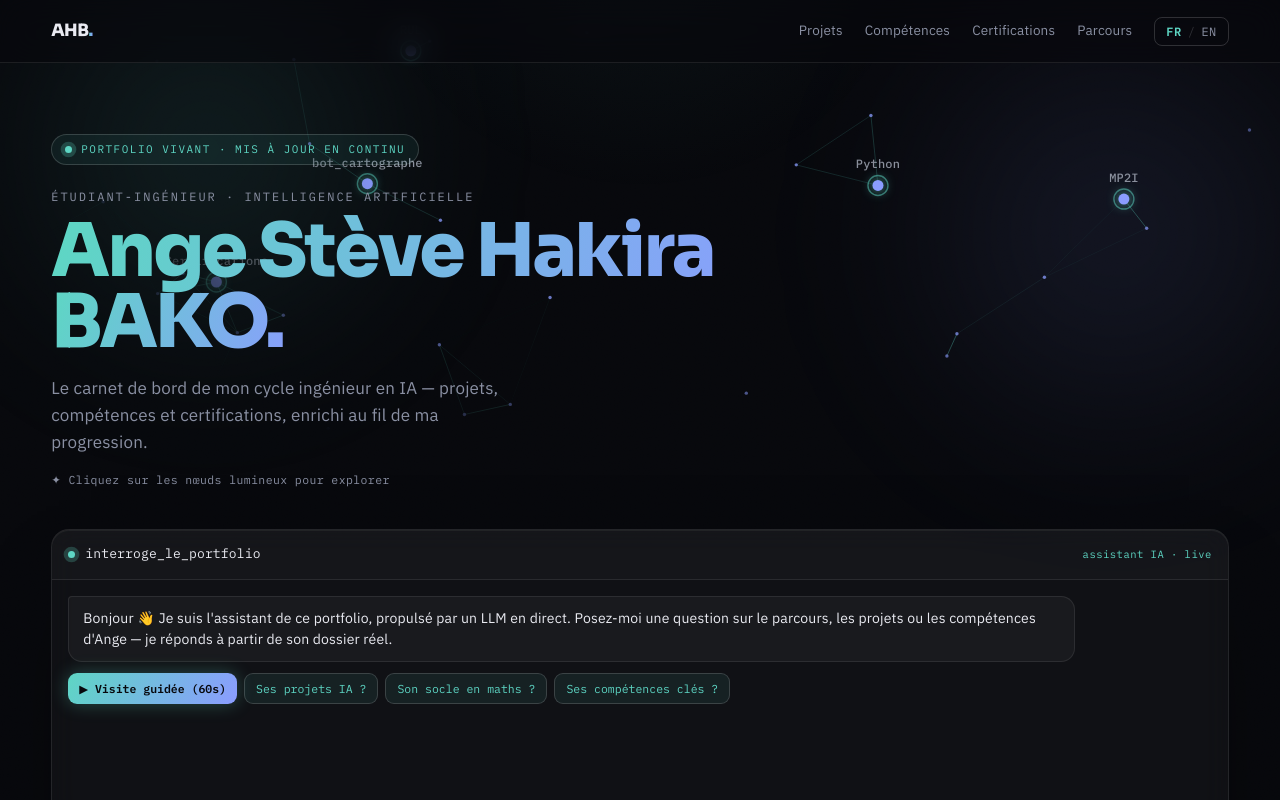
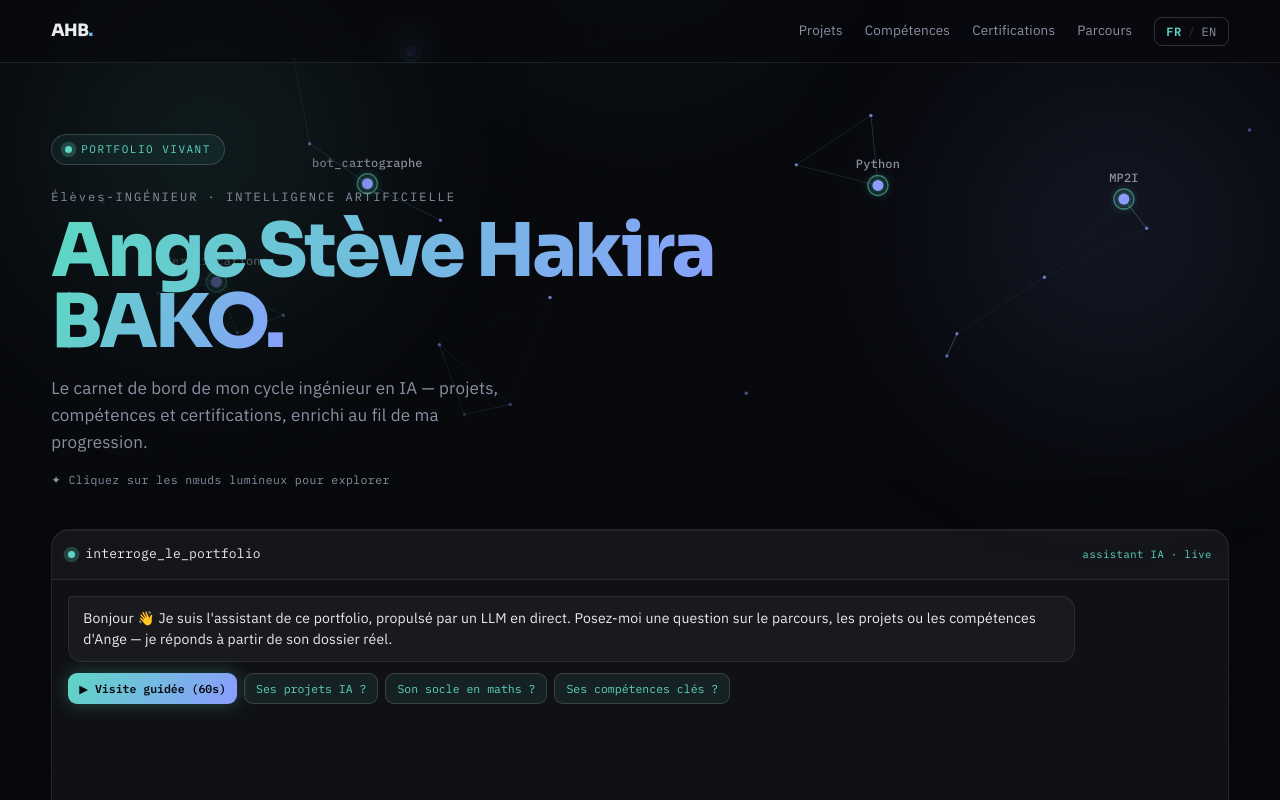
Before and after one commit to hakirabako-ops/Mon-PortfolioV1, a React (Vite) app: page / in a window 1280 px wide. Shown: the top 800 px of the page. Built offline with nearby package versions, Linux system fonts and the light colour scheme.

Commit message:
fix: correction des mots

```diff
--- a/src/data/texts.js
+++ b/src/data/texts.js
@@ -1,9 +1,9 @@
 export const TXT = {
   fr: {
     nav: ["Projets", "Compétences", "Certifications", "Parcours"], langBtn: "EN",
-    role: "ÉTUDIANT-INGÉNIEUR · INTELLIGENCE ARTIFICIELLE", name1: "Ange Stève Hakira", name2: "BAKO",
+    role: "Élèves-INGÉNIEUR · INTELLIGENCE ARTIFICIELLE", name1: "Ange Stève Hakira", name2: "BAKO",
     tagline: "Le carnet de bord de mon cycle ingénieur en IA — projets, compétences et certifications, enrichi au fil de ma progression.",
-    statusLabel: "PORTFOLIO VIVANT · MIS À JOUR EN CONTINU",
+    statusLabel: "PORTFOLIO VIVANT ",
     metricLabels: ["projets", "certifications", "année en cours", "spécialité"], curYear: "1A", spec: "IA / ML",
     chatTitle: "interroge_le_portfolio", chatSub: "assistant IA · live", chatPlaceholder: "Parle-moi de ses projets IA…",
     chatIntro: "Bonjour 👋 Je suis l'assistant de ce portfolio, propulsé par un LLM en direct. Posez-moi une question sur le parcours, les projets ou les compétences d'Ange — je réponds à partir de son dossier réel.",
@@ -39,7 +39,7 @@ export const TXT = {
     nav: ["Projects", "Skills", "Certifications", "Background"], langBtn: "FR",
     role: "AI ENGINEERING STUDENT", name1: "Ange Stève Hakira", name2: "BAKO",
     tagline: "The logbook of my AI engineering degree — projects, skills and certifications, growing as I progress.",
-    statusLabel: "LIVING PORTFOLIO · CONTINUOUSLY UPDATED",
+    statusLabel: "LIVING PORTFOLIO",
     metricLabels: ["projects", "certifications", "current year", "focus"], curYear: "Y1", spec: "AI / ML",
     chatTitle: "ask_the_portfolio", chatSub: "AI assistant · live", chatPlaceholder: "Tell me about his AI projects…",
     chatIntro: "Hi 👋 I'm this portfolio's assistant, powered by a live LLM. Ask me anything about Ange's background, projects or skills — I answer from his real dossier.",
```
